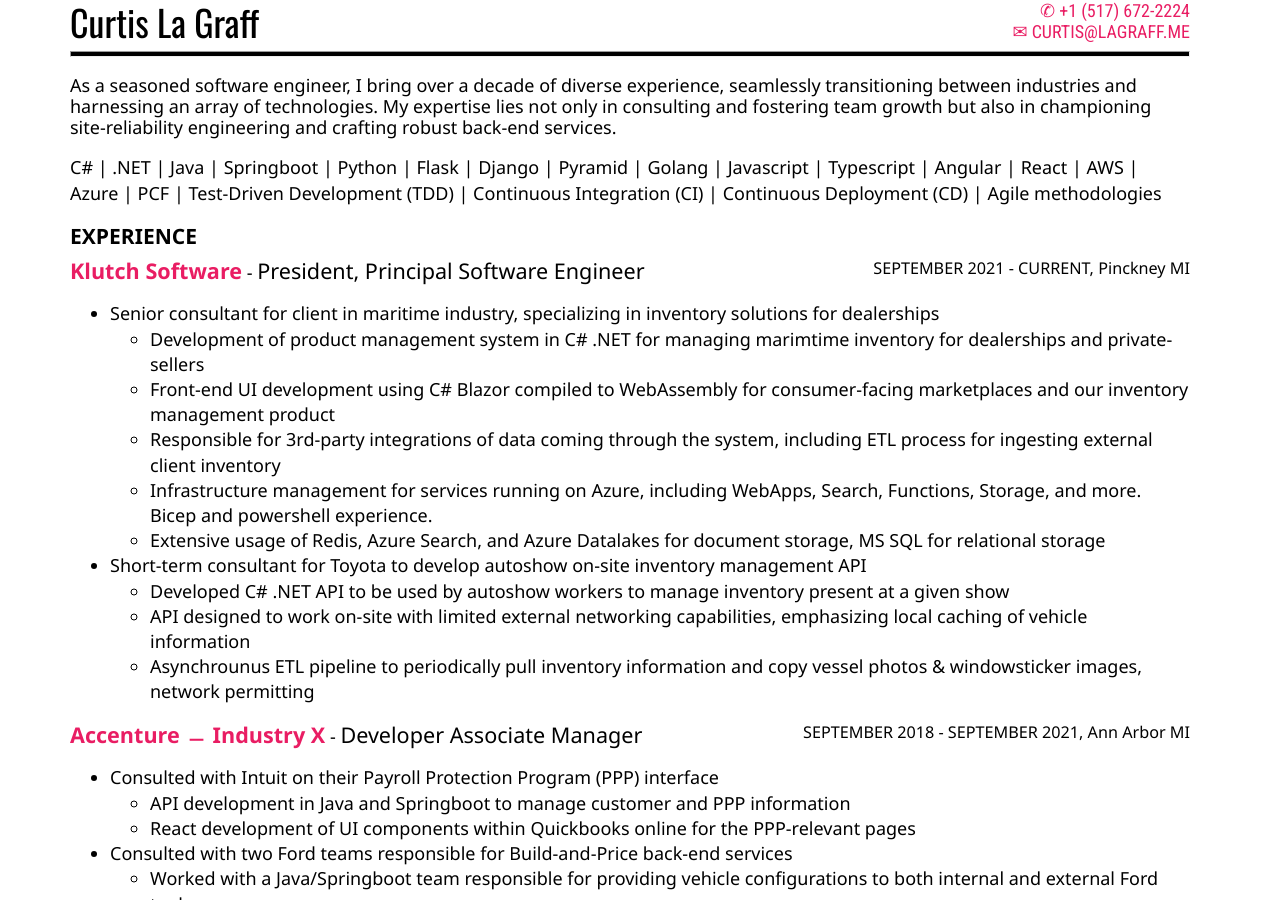
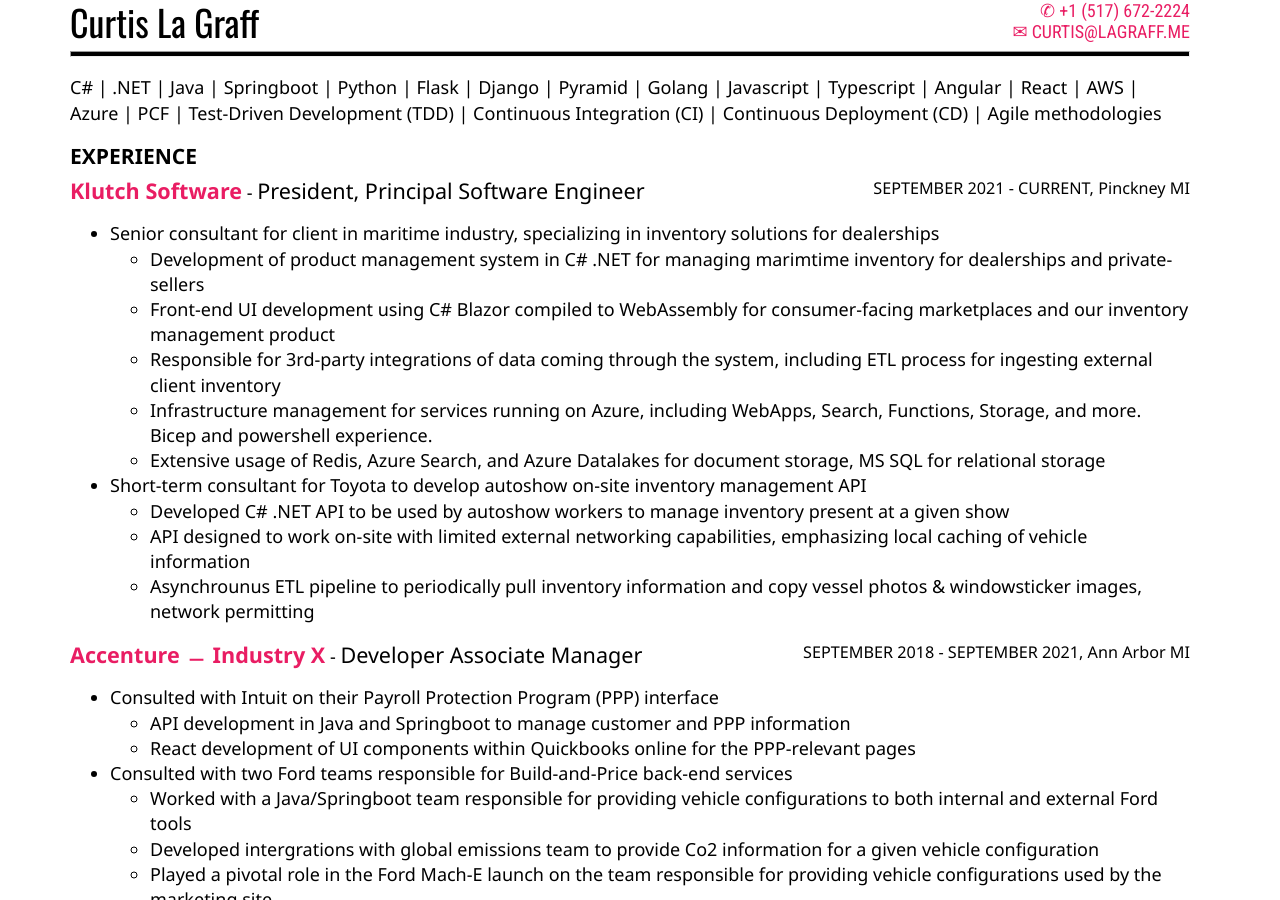
Before and after one commit to clagraff/clagraff.github.io, a Jekyll site: the page built from index.html, in a window 1280 px wide and 900 px high. Built offline with Jekyll 4.4.1, drawn with Linux system fonts in a browser that asks for light colours.

Commit message:
Update index.html

```diff
--- a/index.html
+++ b/index.html
@@ -2,7 +2,7 @@
 layout: default
 ---
 
-<p>As a seasoned software engineer, I bring over a decade of diverse experience, seamlessly transitioning between industries and harnessing an array of technologies. My expertise lies not only in consulting and fostering team growth but also in championing site-reliability engineering and crafting robust back-end services. </p>
+<!--<p>As a seasoned software engineer, I bring over a decade of diverse experience, seamlessly transitioning between industries and harnessing an array of technologies. My expertise lies not only in consulting and fostering team growth but also in championing site-reliability engineering and crafting robust back-end services. </p>-->
 <ul class="inline-list">
     <li>C#</li>
     <li>.NET</li>
```
